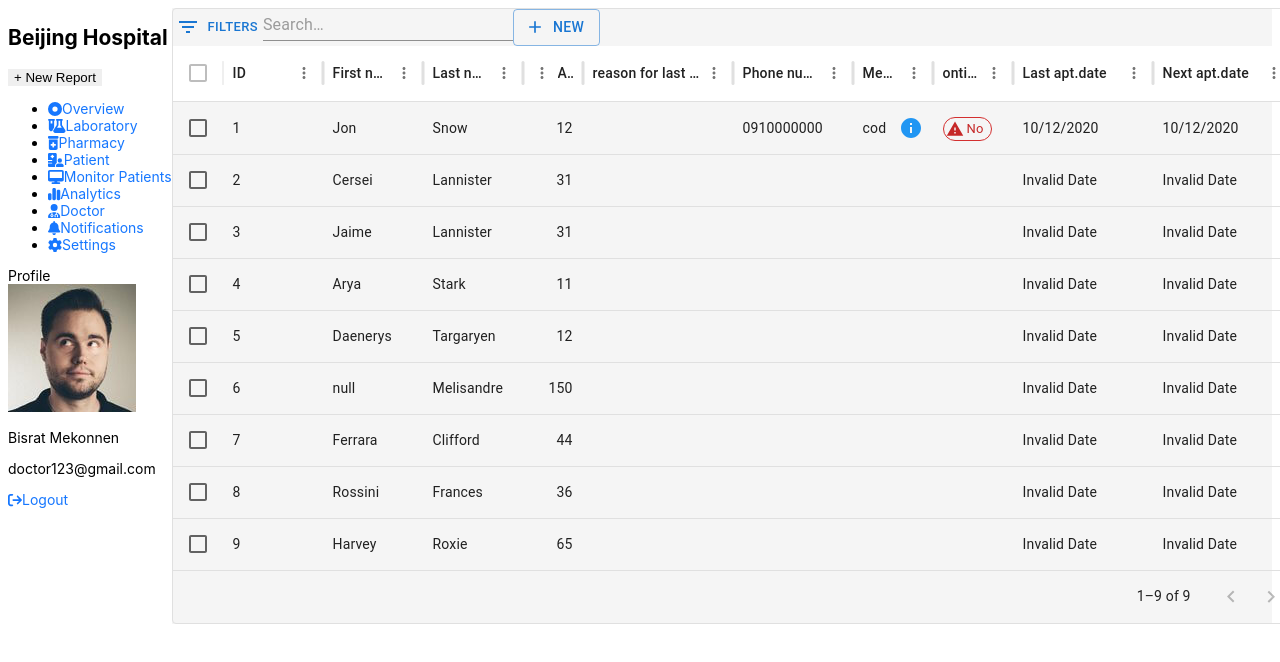
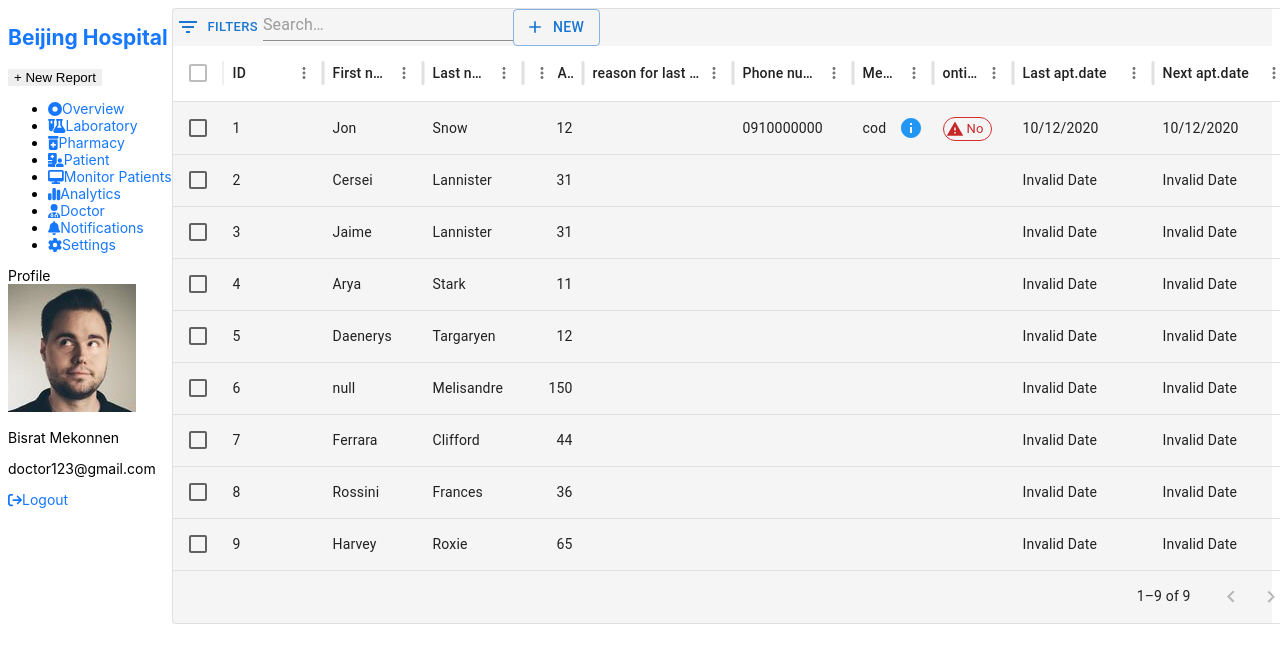
Before and after one commit to daniel-mekuria/Integrated_health_care_system_front_end, a React (Create React App) app: page /paitents in a window 1280 px wide. Shown: the top 662 px of the page. Built offline with nearby package versions, Linux system fonts and the light colour scheme.

Commit message:
more routing fixes

```diff
--- a/src/components/Header.js
+++ b/src/components/Header.js
@@ -3,8 +3,12 @@ import React from 'react';
 const Header = () => {
   return (
     <header className="p-4">
-      <h1 className="text-2xl text-green-600 font-bold">Beijing Hospital</h1>
-      <a href=""><button className="bg-green-800 text-white py-2 px-4 rounded-md mt-4">+ New Report</button></a>
+                  <a href="/home" className="flex items-center hover:text-green-700">
+
+              <h1 className="text-2xl font-bold text-green-600">Beijing Hospital</h1>
+            </a>
+
+      <a href="/reports"><button className="px-4 py-2 mt-4 text-white bg-green-800 rounded-md">+ New Report</button></a>
     </header>
   );
 };
--- a/src/components/Navigation.js
+++ b/src/components/Navigation.js
@@ -6,7 +6,7 @@ import Header from './Header';
 
 const Navigation = () => {
   return (
-    <div className="h-full py-4 mx-2 mt-0 text-black w-72">
+    <div className="w-64 h-full py-4 mx-2 mt-0 text-black">
       <div className="h-[99%] px-4 py-2 bg-white rounded-lg shadow-lg">
       <Header />
 
```
